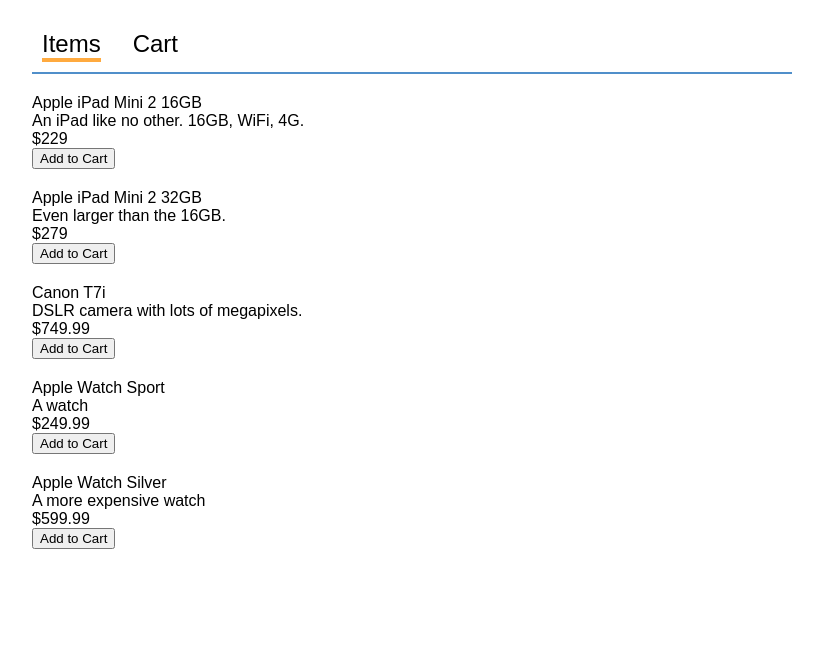
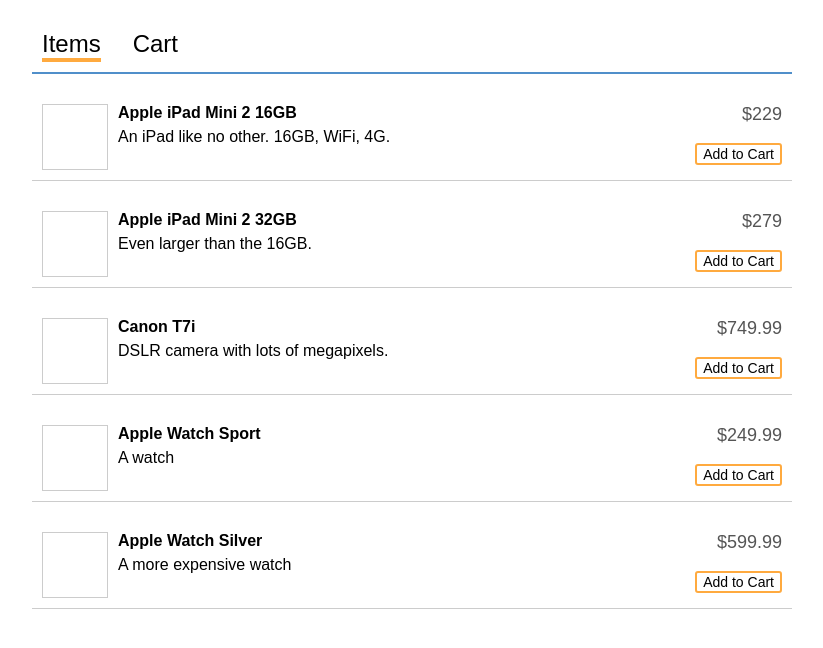
Before and after one commit to mengdage/shopper, a React (Create React App) app: page / in a window 1280 px wide. Shown: the top 648 px of the page, without its empty margins (228-1051 px from the left). Built offline with nearby package versions, Linux system fonts and the light colour scheme; the HTML template or start-up script is replaced by a standard one.

Commit message:
style Item component

```diff
--- a/src/Item.css
+++ b/src/Item.css
@@ -0,0 +1,58 @@
+.item {
+  display: flex;
+  justify-content: space-between;
+  border-bottom: 1px solid #ccc;
+  padding: 10px;
+}
+
+.item-image {
+  width: 64px;
+  height: 64px;
+  border: 1px solid #ccc;
+  margin-right: 10px;
+  float: left;
+}
+
+.item-title {
+  font-weight: bold;
+  margin-bottom: 0.4em;
+}
+
+.item-price {
+  text-align: right;
+  font-size: 18px;
+  color: #555;
+}
+
+.item-addToCart {
+  margin-bottom: 5px;
+  font-size: 14px;
+  border: 2px solid #ffaa3f;
+  background-color: #fff;
+  border-radius: 3px;
+  cursor: pointer;
+}
+
+.item-addToCart:hover {
+  background-color: #ffddb2;
+}
+
+.item-addToCart:active {
+  background-color: #ed8400;
+  color: #fff;
+  outline: none;
+}
+
+.item-addToCart:focus {
+  outline: none;
+}
+
+.item-left {
+  flex: 1;
+}
+
+.item-right {
+  display: flex;
+  flex-flow: column nowrap;
+  justify-content: space-between;
+}
```
